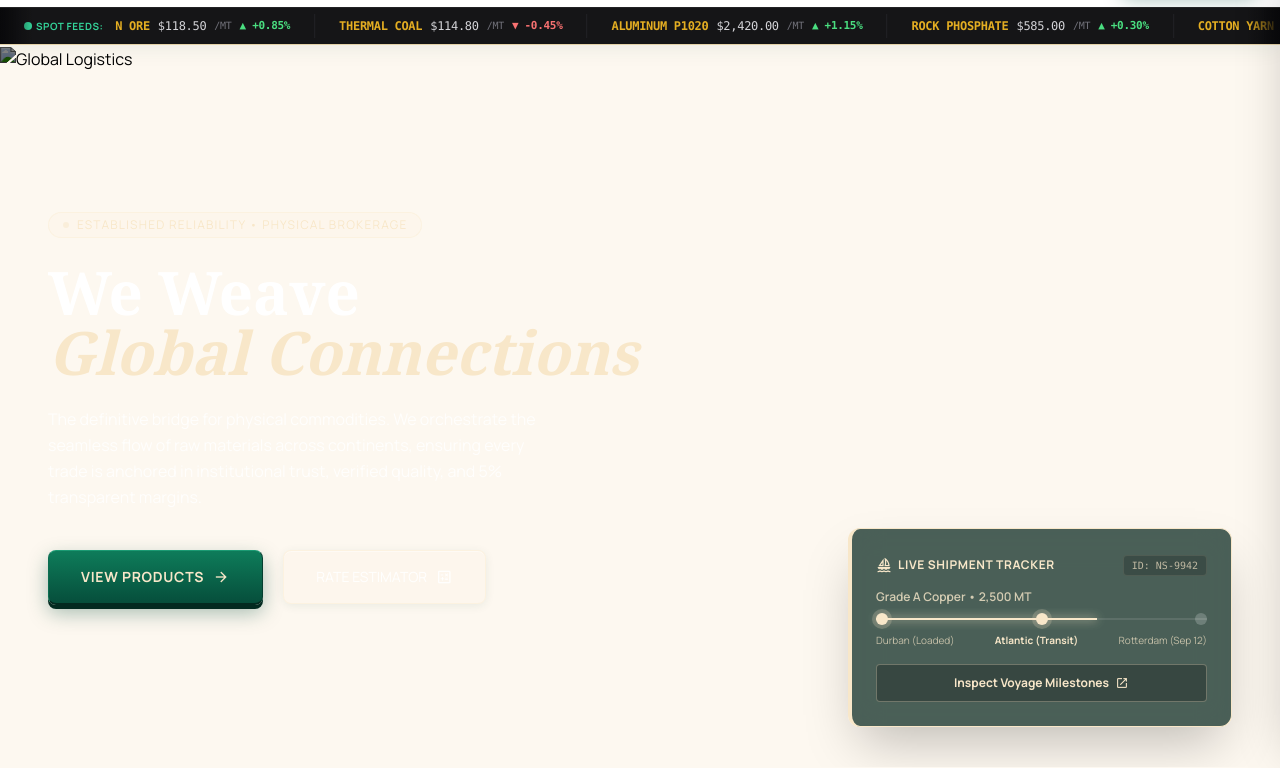
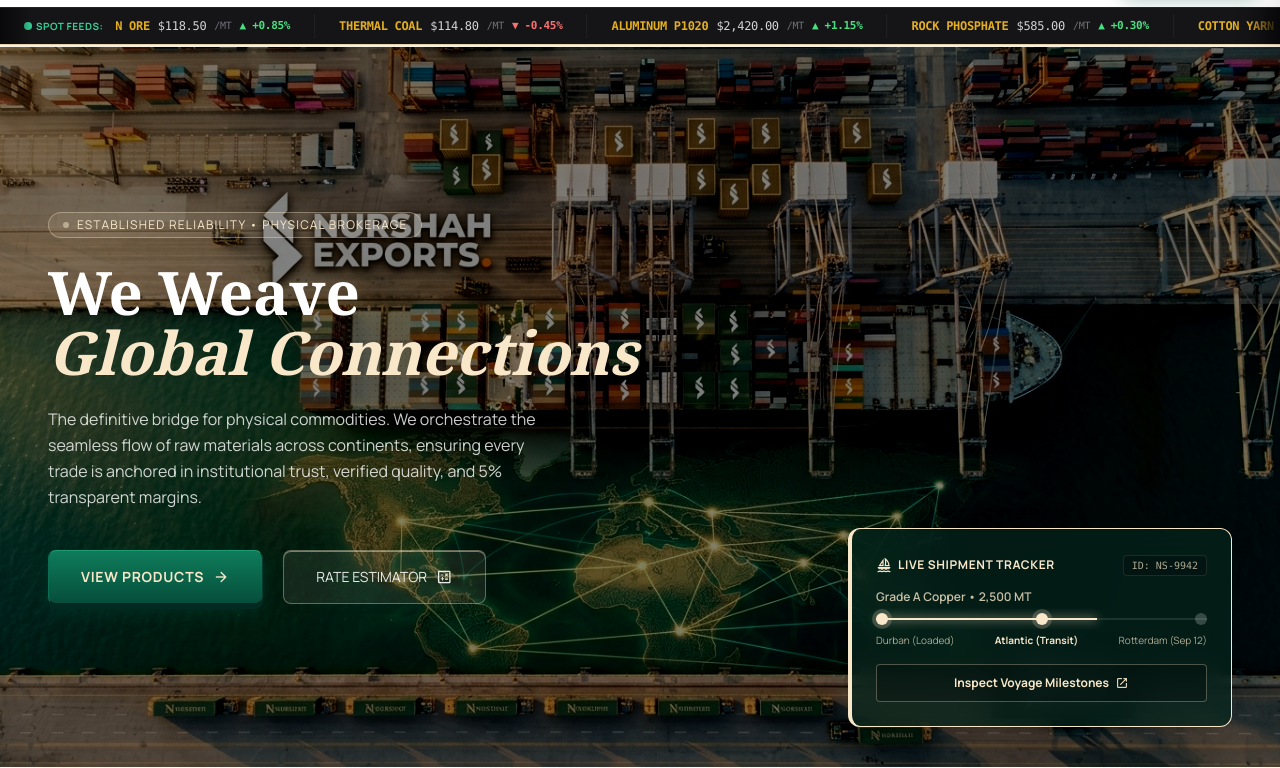
Before and after one commit to qutub96/nurshah-global-trade-portal, a website: page index.html in a window 1280 px wide. Shown: the part 65-833 px from the top of the page. Drawn offline with nearby package versions, Linux system fonts and the light colour scheme.

Commit message:
Update index.html

```diff
--- a/index.html
+++ b/index.html
@@ -171,7 +171,7 @@
             <div class="absolute inset-0 z-0">
 
                 <!-- LOCAL HERO IMAGE -->
-                <img src="assets/hero.jpg"
+                <img src="assets/hero-1.jpg"
                      alt="Global Logistics"
                      class="w-full h-full object-cover brightness-50 contrast-125" />
 
```
